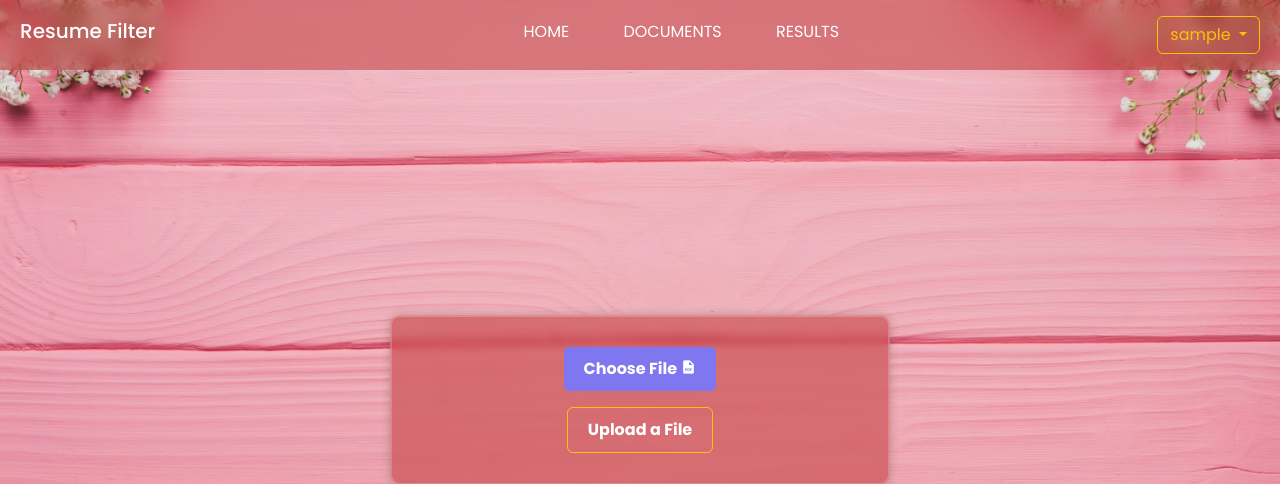
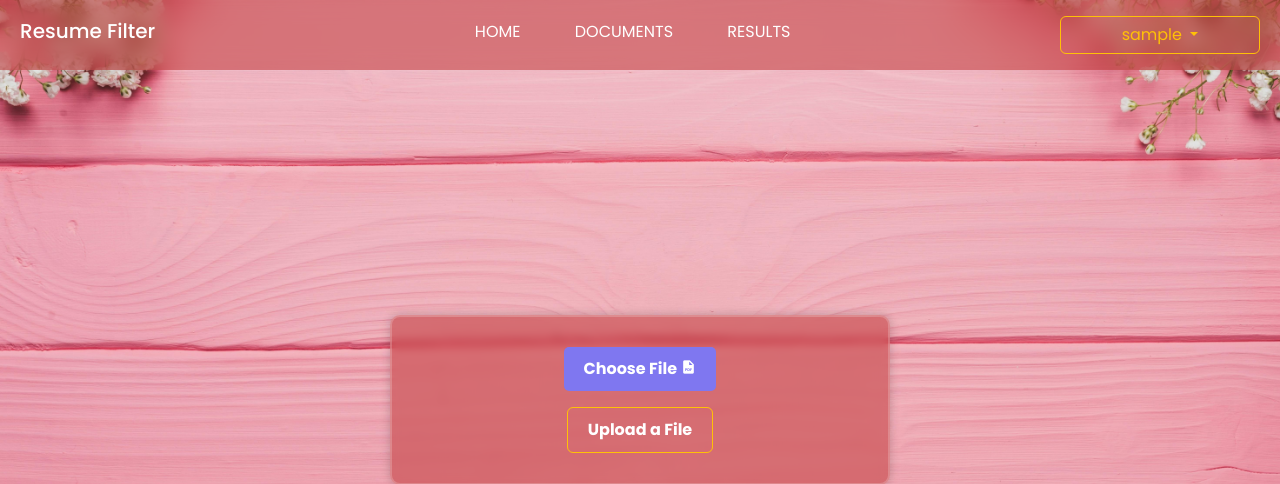
Before and after one commit to madhubabukencha/resume-filter, a Django app: page /home/ in a window 1280 px wide. Shown: the top 484 px of the page. Run offline with Django 5.2, Linux system fonts and the light colour scheme; the visitor is signed in with stand-in values (Sample User, id 1); some libraries are stand-ins or nearby versions; some web fonts are replaced.

Commit message:
Fixing some small bugs

```diff
--- a/resume_filter/resume_parser/templates/resume_parser/parser_wrapper.html
+++ b/resume_filter/resume_parser/templates/resume_parser/parser_wrapper.html
@@ -35,12 +35,12 @@
                 </ul>
             </nav>
 
-            <div class="dropdown" style="max-width: 200px;">
-                <button class="btn btn-outline-warning dropdown-toggle"
+            <div class="dropdown">
+                <button class="btn btn-outline-warning dropdown-toggle" style="min-width: 200px;"
                         type="button" id="dropdownMenuButton1"
                         data-bs-toggle="dropdown"
                         aria-expanded="false">
-                        {{ user.username }}
+                        {{ user.username | truncatechars:25 }}
                 </button>
                 <ul class="dropdown-menu custom-dropdown" aria-labelledby="dropdownMenuButton1">
                     <li><a class="dropdown-item" href="#">Usage Docs</a></li>
```
Also changed, not shown: requirements.txt (+11 -2 lines), resume_filter/requirements.txt (deleted, +0 -11 lines), README.md, resume_filter/README.md (deleted), 2 other files.
